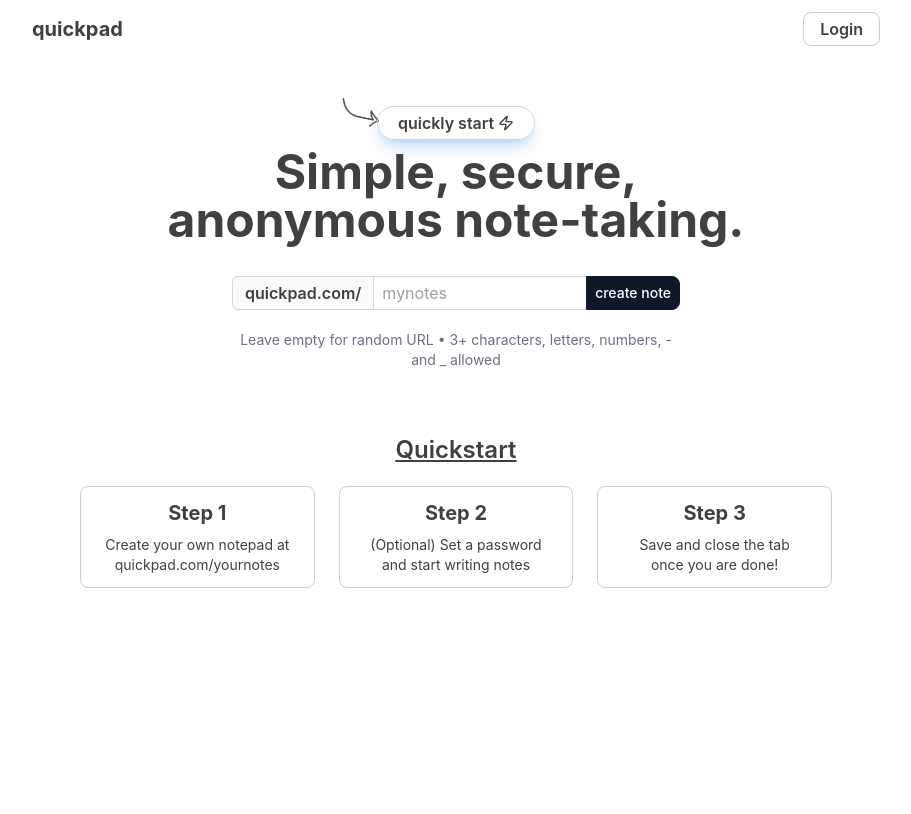
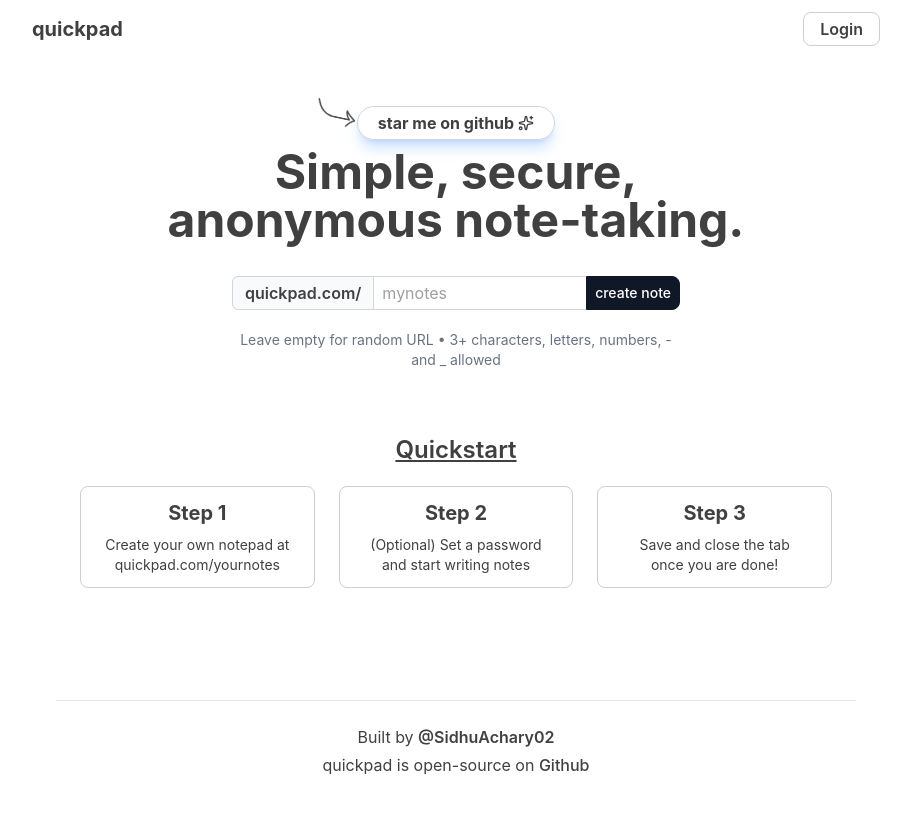
Before and after one commit to SidhuAchary02/quickpad, a React (Vite) app in the folder frontend/: page / in a window 1280 px wide. Shown: the top 814 px of the page, without its empty margins (184-1095 px from the left). Built offline with nearby package versions, Linux system fonts and the light colour scheme; no server answers.

Commit message:
fix scta btn, added footer

```diff
--- a/frontend/src/components/Page.jsx
+++ b/frontend/src/components/Page.jsx
@@ -1,7 +1,7 @@
 // src/components/Home.jsx
 import { useState, useEffect, useCallback } from "react";
 import axios from "axios";
-import { Github, Zap, Check, X, Loader2 } from "lucide-react";
+import { Github, Sparkles, Check, X, Loader2 } from "lucide-react";
 import { useAuth } from "./context/AuthContext";
 import { API_BASE_URL } from "../config/api";
 
@@ -42,7 +42,9 @@
       });
 
       try {
-        const response = await axios.get(`${API_BASE_URL}/api/notes/check-url/${url}`);
+        const response = await axios.get(
+          `${API_BASE_URL}/api/notes/check-url/${url}`
+        );
         if (response.data.available) {
           setAvailability({
             status: "available",
@@ -171,7 +173,7 @@
         {/* Star Button */}
 
         <div className="relative">
-          <div className="absolute -top-4 left-64 transform rotate-12">
+          <div className="absolute -top-4 left-58 transform rotate-12">
             <img
               src="/icons/curved-arrow.png"
               alt="Arrow pointing to button"
@@ -182,7 +184,7 @@
             <button
               onClick={() =>
                 window.open(
-                  "https://github.com/yourusername/quickpad",
+                  "https://github.com/SidhuAchary02/quickpad",
                   "_blank"
                 )
               }
@@ -199,8 +201,8 @@
             shadow-lg shadow-blue-500/25
           "
             >
-              <span className="relative z-[2] flex items-center gap-1 hover:text-pink-500">
-                quickly start <Zap className="w-4 h-4" />
+              <span className="relative z-[2] flex items-center gap-1 font-bold hover:text-pink-500 transition-colors duration-300 ease-in-out">
+                star me on github <Sparkles className="w-4 h-4" />
               </span>
             </button>
           </div>
@@ -346,6 +348,34 @@
           </div>
         </div>
       </main>
+
+      {/* Footer Section */}
+      <footer className="border-t border-gray-200 py-6 mt-16">
+        <div className="max-w-4xl mx-auto px-6 text-center">
+          <p className="mb-1" style={{ color: "#404040" }}>
+            Built by{" "}
+            <a
+              href="https://github.com/SidhuAchary02"
+              target="_blank"
+              className="font-semibold hover:underline"
+              style={{ color: "#404040" }}
+            >
+              @SidhuAchary02
+            </a>
+          </p>
+          <p style={{ color: "#404040" }}>
+            quickpad is open-source on{" "}
+            <a
+              href="https://github.com/SidhuAchary02/quickpad"
+              target="_blank"
+              className="font-medium hover:underline"
+              style={{ color: "#404040" }}
+            >
+              Github
+            </a>
+          </p>
+        </div>
+      </footer>
     </div>
   );
 }
--- a/frontend/src/components/editor/NoteEditor.jsx
+++ b/frontend/src/components/editor/NoteEditor.jsx
@@ -396,6 +396,34 @@
         />
       )}
 
+            {/* Footer Section */}
+      <footer className="border-t border-gray-200 py-6 mt-16">
+        <div className="max-w-4xl mx-auto px-6 text-center">
+          <p className="mb-1" style={{ color: "#404040" }}>
+            Built by{" "}
+            <a
+              href="https://github.com/SidhuAchary02"
+              target="_blank"
+              className="font-semibold hover:underline"
+              style={{ color: "#404040" }}
+            >
+              @SidhuAchary02
+            </a>
+          </p>
+          <p style={{ color: "#404040" }}>
+            quickpad is open-source on{" "}
+            <a
+              href="https://github.com/SidhuAchary02/quickpad"
+              target="_blank"
+              className="font-medium hover:underline"
+              style={{ color: "#404040" }}
+            >
+              Github
+            </a>
+          </p>
+        </div>
+      </footer>
+
       {/* Password Modal */}
       {showPasswordModal && (
         <PasswordModal
@@ -476,6 +504,7 @@
             </button>
           </div>
         </form>
+
       </div>
     </div>
   );
```
